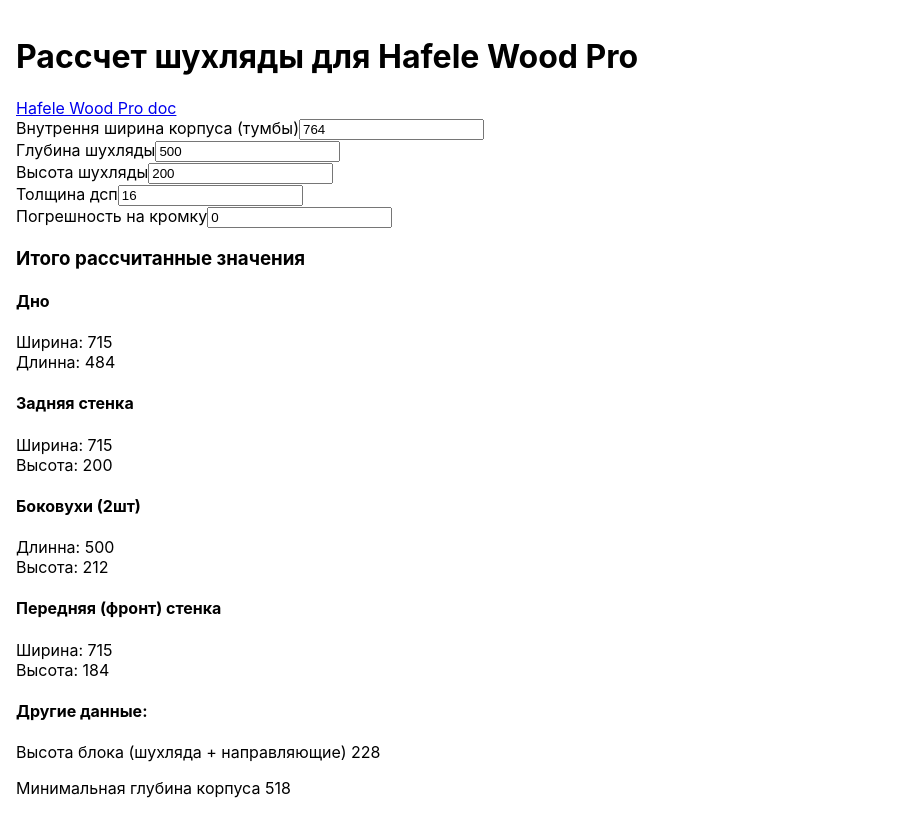
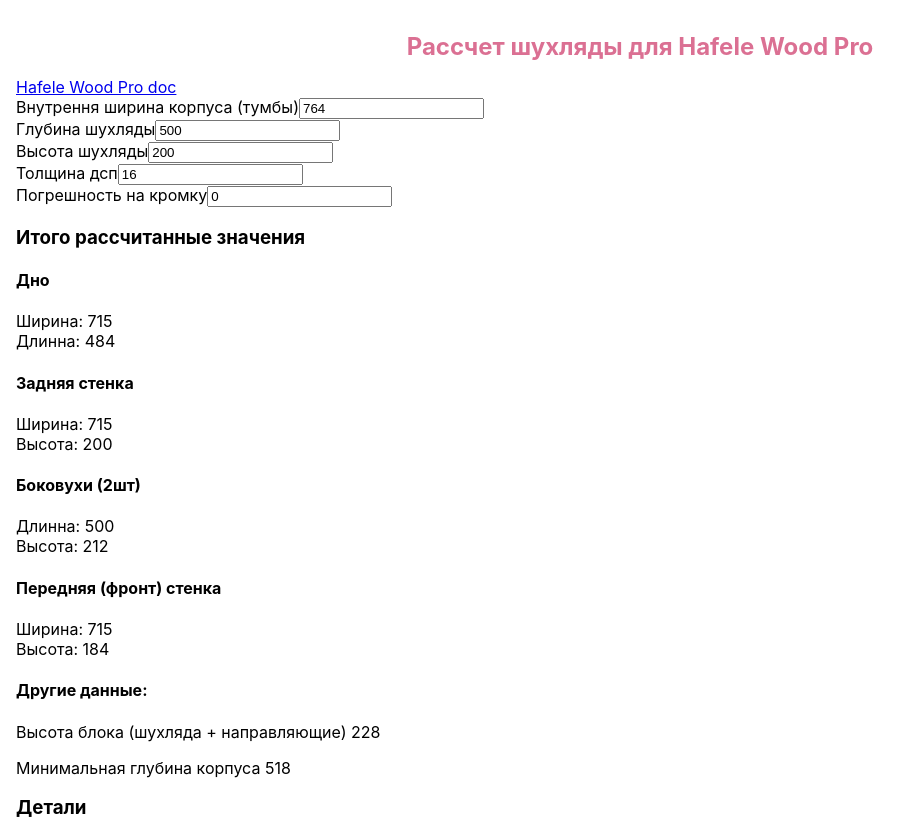
Before and after one commit to Svyatoslavik/rascal-calc, a React (Create React App) app: page / in a window 1280 px wide. Shown: the top 819 px of the page, without its empty margins (0-920 px from the left). Built offline with nearby package versions, Linux system fonts and the light colour scheme.

Commit message:
Added styled components

```diff
--- a/package.json
+++ b/package.json
@@ -13,6 +13,7 @@
     "react": "^17.0.2",
     "react-dom": "^17.0.2",
     "react-scripts": "4.0.3",
+    "styled-components": "^5.3.3",
     "typescript": "^4.1.2",
     "web-vitals": "^1.0.1"
   },
@@ -39,5 +40,8 @@
       "last 1 firefox version",
       "last 1 safari version"
     ]
+  },
+  "devDependencies": {
+    "@types/styled-components": "^5.1.18"
   }
 }
--- a/src/components/CalcHafeleWoodPro/CalcHafeleWoodPro.tsx
+++ b/src/components/CalcHafeleWoodPro/CalcHafeleWoodPro.tsx
@@ -1,5 +1,12 @@
 import react, { useState } from 'react';
+import styled from 'styled-components';
 import './CalcHafeleWoodPro.css';
+
+const Title = styled.h1`
+  font-size: 1.5em;
+  text-align: center;
+  color: palevioletred;
+`;
 
 export function CalcHafeleWoodPro() {
 
@@ -34,7 +41,7 @@
 
   return (
     <div>
-      <h1>Рассчет шухляды для Hafele Wood Pro</h1>
+      <Title>Рассчет шухляды для Hafele Wood Pro</Title>
       <a href="./Woodpro.pdf" target="_blank">Hafele Wood Pro doc</a>
       <div>
         <div>
```
Also changed, not shown: 1 other file (tests, documents, lock files or other folders).
